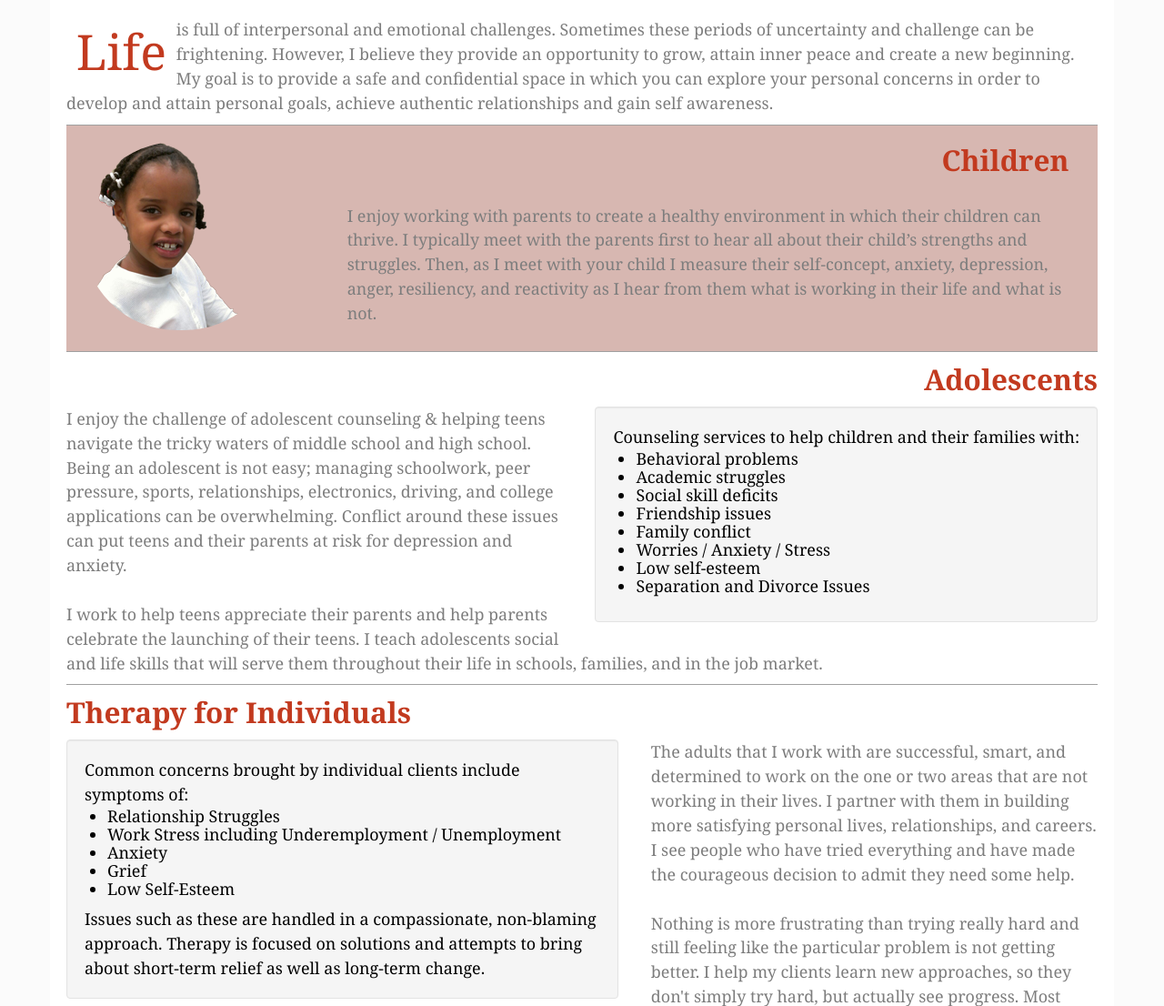
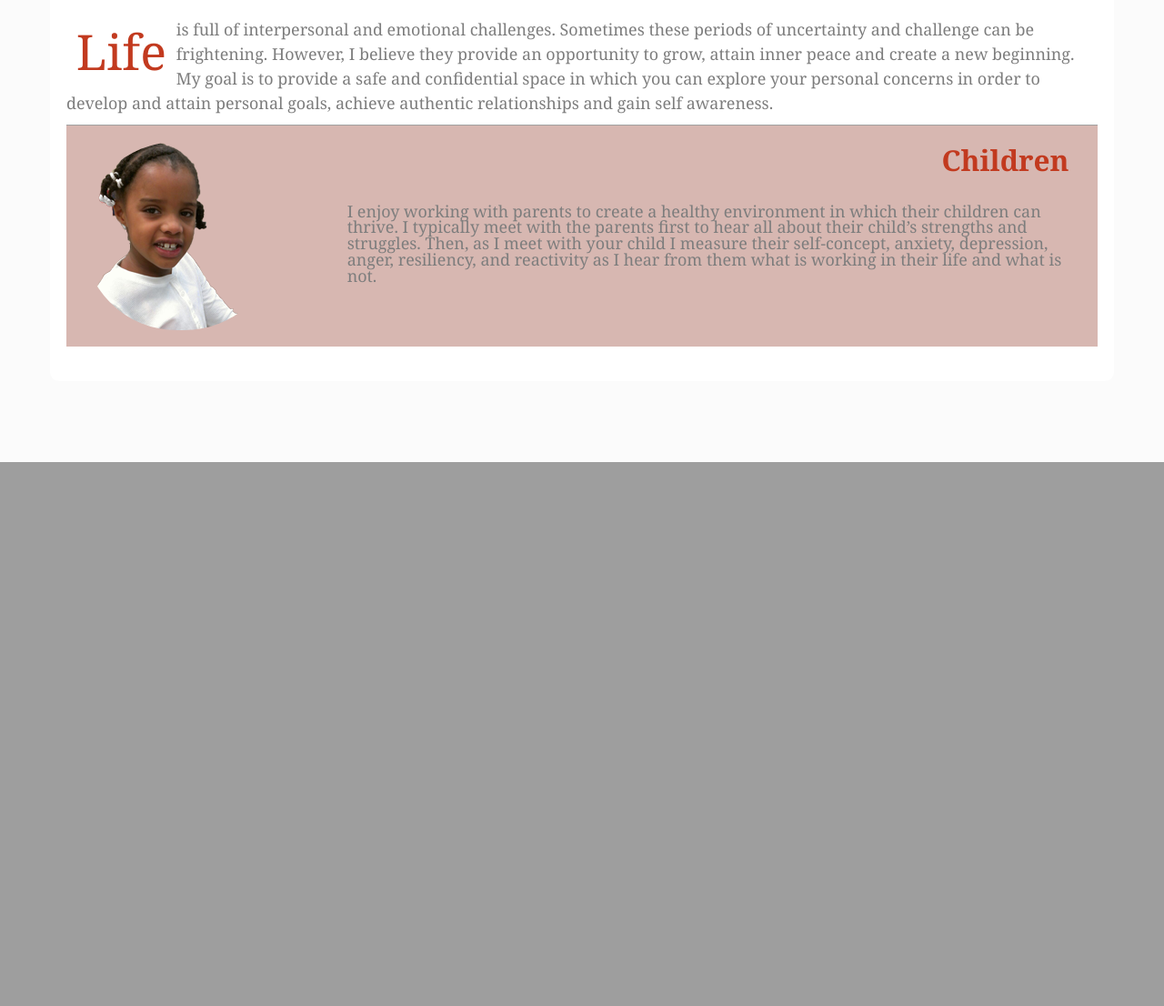
Before and after one commit to barberj/cnb, a Flask app: page /counseling in a window 1280 px wide. Shown: the part 967-2073 px from the top of the page at 91% size. After the commit the page ends 1475 px from the top, so only its background shows below. Run offline with Flask 2, Linux system fonts and the light colour scheme; some libraries are stand-ins or nearby versions; some web fonts are replaced.

Commit message:
counseling with carousel

```diff
--- a/templates/counseling.html
+++ b/templates/counseling.html
@@ -10,7 +10,10 @@
     space in which you can explore your personal concerns in order to develop
     and attain personal goals, achieve authentic relationships and gain self awareness.
   </p>
-  <div id="children" class="counseling">
+  <div id="counselingCarousel" class="carousel">
+    <div class="carousel-inner">
+
+      <div id="children" class="counseling item active">
         <div class="row-fluid">
           <div class="span3">
             <img src="{{url_for('static', filename='img/child_bust.png')}}" class="img-circle">
@@ -27,7 +30,8 @@
           </div>
         </div>
       </div>
-  <p style="border-top:1px solid #a0a0a0;">
+
+      <div id="adolescents" class="item">
         <h2>Adolescents</h2>
         <div style="float:right;margin-left:2em;" class="well">
           Counseling services to help children and their families with:
@@ -51,8 +55,9 @@
         I work to help teens appreciate their parents and help parents celebrate the launching
         of their teens. I teach adolescents social and life skills that will serve them
         throughout their life in schools, families, and in the job market.
-  </p>
-  <p style="border-top:1px solid #a0a0a0;">
+      </div>
+
+      <div id="therapy" class="item">
         <h2>Therapy for Individuals</h2>
         <div class="well" style="float:left;margin-right:2em;width:50%;">
           Common concerns brought by individual clients include symptoms of:
@@ -77,6 +82,32 @@
         like the particular problem is not getting better. I help my clients learn
         new approaches, so they don't simply try hard, but actually see progress.
         Most clients report they wish they had started the process sooner!
-  </p>
+      </div>
+
+    </div>
+    <a class="carousel-control left" data-slide="prev">&lsaquo;</a>
+    <a class="carousel-control right" data-slide="next">&rsaquo;</a>
+  </div>
 </div>
 {% endblock %}
+{% block jsscript %}
+<script>
+$(document).ready(function () {
+  $('.carousel-control.left').bind('click', function(){
+    $('#counselingCarousel').carousel('prev');
+  });
+  $('.carousel-control.right').bind('click', function(){
+    $('#counselingCarousel').carousel('next');
+  });
+
+  $('.carousel-control').fadeOut(1000);
+
+  $('#counselingCarousel').mouseenter(function (){
+    $('.carousel-control').fadeIn(100);
+  });
+  $('#counselingCarousel').mouseleave(function (){
+    $('.carousel-control').fadeOut(100);
+  });
+});
+</script>
+{% endblock %}
--- a/templates/index.html
+++ b/templates/index.html
@@ -24,7 +24,7 @@
     </div>
   </p>
   Today you are one step closer to a new you where you feel empowered
-  and on a positive path to growth and well-being. If you would like to
-  discuss your needs please email me at <a href="mailto:cnb@creating-new-begninnings.com?subject=Creating New Beginnings Counseling">cnb@creating-new-begninnings.com</A>
+ and on a positive path to growth and well-being. If you would like to
+  discuss your needs please email me at&nbsp;<a href="mailto:cnb@creating-new-begninnings.com?subject=Creating New Beginnings Counseling"><i class="icon-envelope"></i><i>cnb@creating-new-begninnings.com</i></a>.
 </div>
 {% endblock %}
```
Lines whose indentation alone changed are shown as unchanged.
